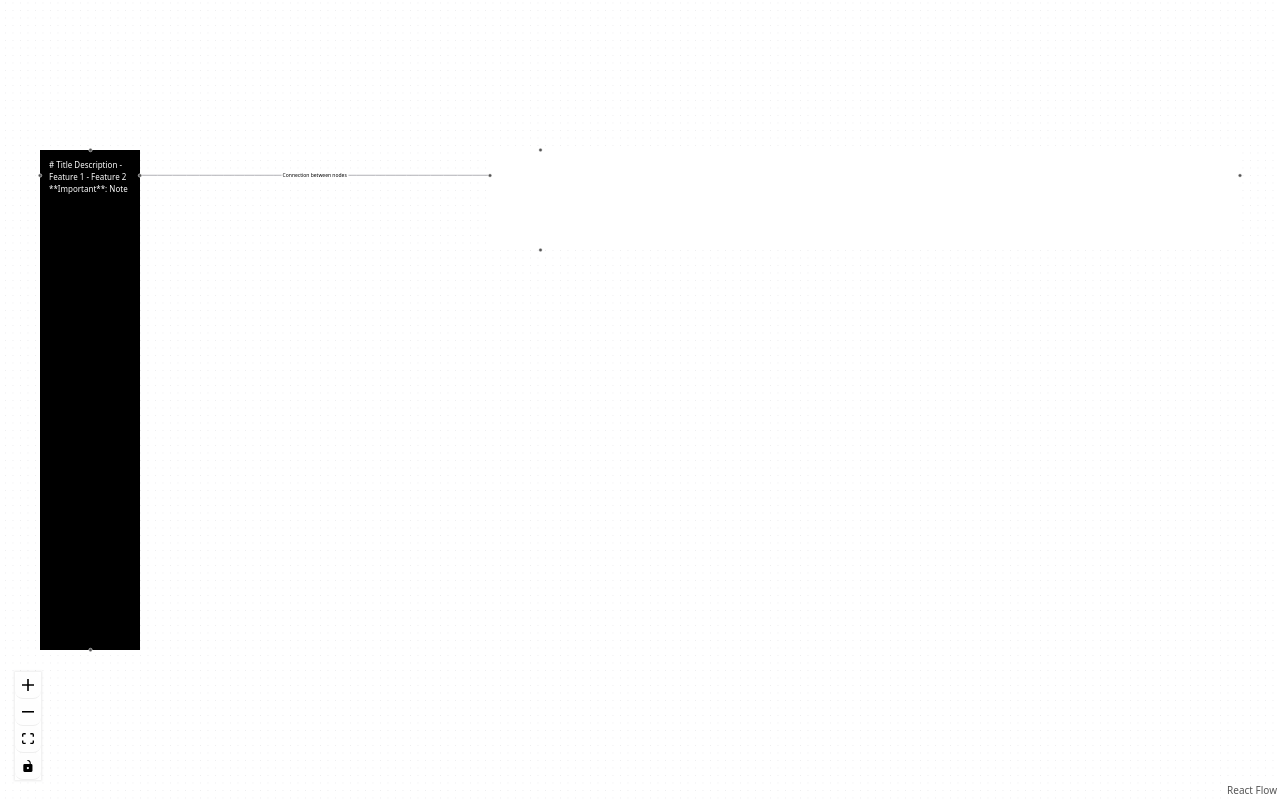
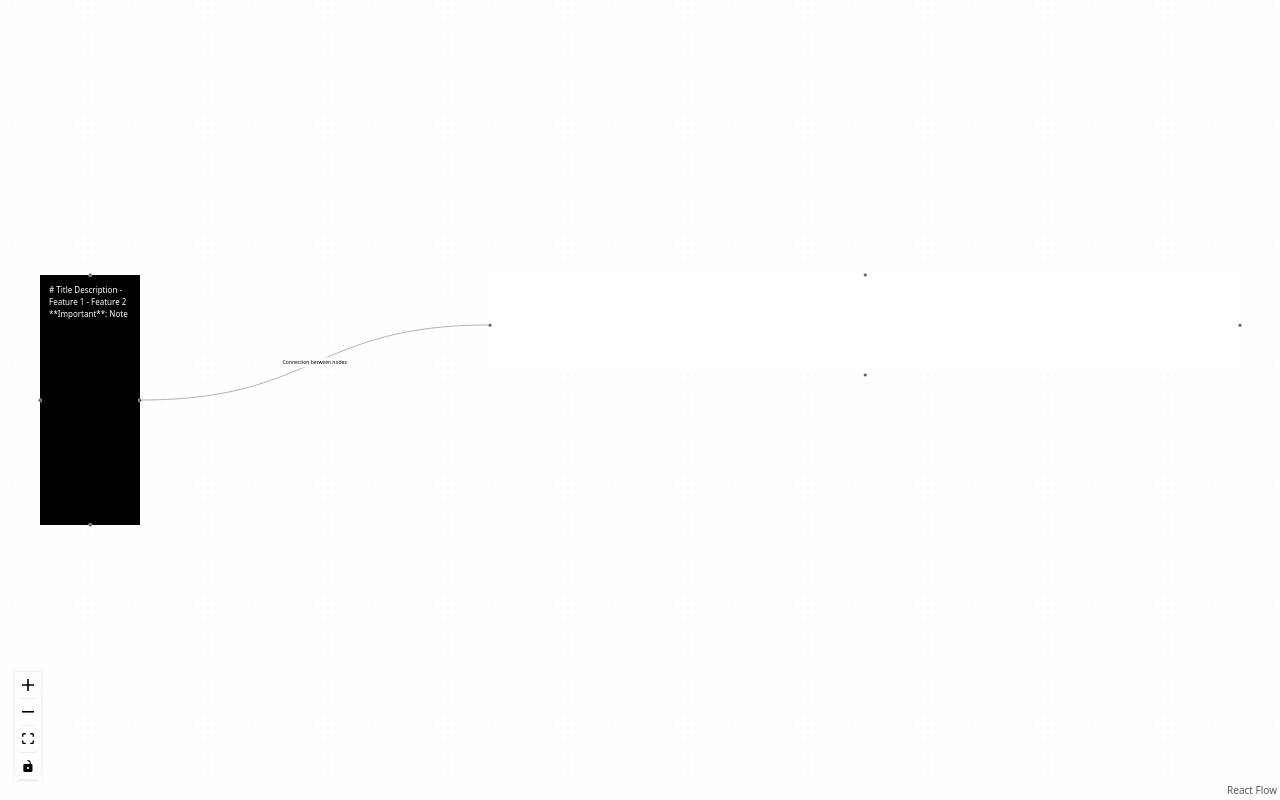
Before and after one commit to ShawnSWu/KitiVerse, a React (Vite) app: page / in a window 1280 px wide. Built offline with nearby package versions, Linux system fonts and the light colour scheme.

Commit message:
card fix

```diff
--- a/src/App.tsx
+++ b/src/App.tsx
@@ -22,7 +22,7 @@ function App() {
             },
             style: {
               width: 200,
-              height: 1000,
+              height: 500,
               backgroundColor: '#000000'
             }
           },
--- a/src/components/nodes/BaseNodeWithHandles.tsx
+++ b/src/components/nodes/BaseNodeWithHandles.tsx
@@ -15,8 +15,9 @@ const BaseNodeWithHandles: React.FC<BaseNodeWithHandlesProps> = ({ children, sty
       {/* 左側 */}
       <div style={{
         position: 'absolute' as const,
+        top: '50%',
         left: 0,
-        top: height / 2,
+        transform: 'translateY(-50%)',
         width: 1,
         height: 1
       }}>
@@ -26,8 +27,9 @@ const BaseNodeWithHandles: React.FC<BaseNodeWithHandlesProps> = ({ children, sty
       {/* 右側 */}
       <div style={{
         position: 'absolute' as const,
+        top: '50%',
         right: 0,
-        top: height / 2,
+        transform: 'translateY(-50%)',
         width: 1,
         height: 1
       }}>
@@ -38,7 +40,8 @@ const BaseNodeWithHandles: React.FC<BaseNodeWithHandlesProps> = ({ children, sty
       <div style={{
         position: 'absolute' as const,
         top: 0,
-        left: width / 2,
+        left: '50%',
+        transform: 'translateX(-50%)',
         width: 1,
         height: 1
       }}>
@@ -49,7 +52,8 @@ const BaseNodeWithHandles: React.FC<BaseNodeWithHandlesProps> = ({ children, sty
       <div style={{
         position: 'absolute' as const,
         bottom: 0,
-        left: width / 2,
+        left: '50%',
+        transform: 'translateX(-50%)',
         width: 1,
         height: 1
       }}>
```
